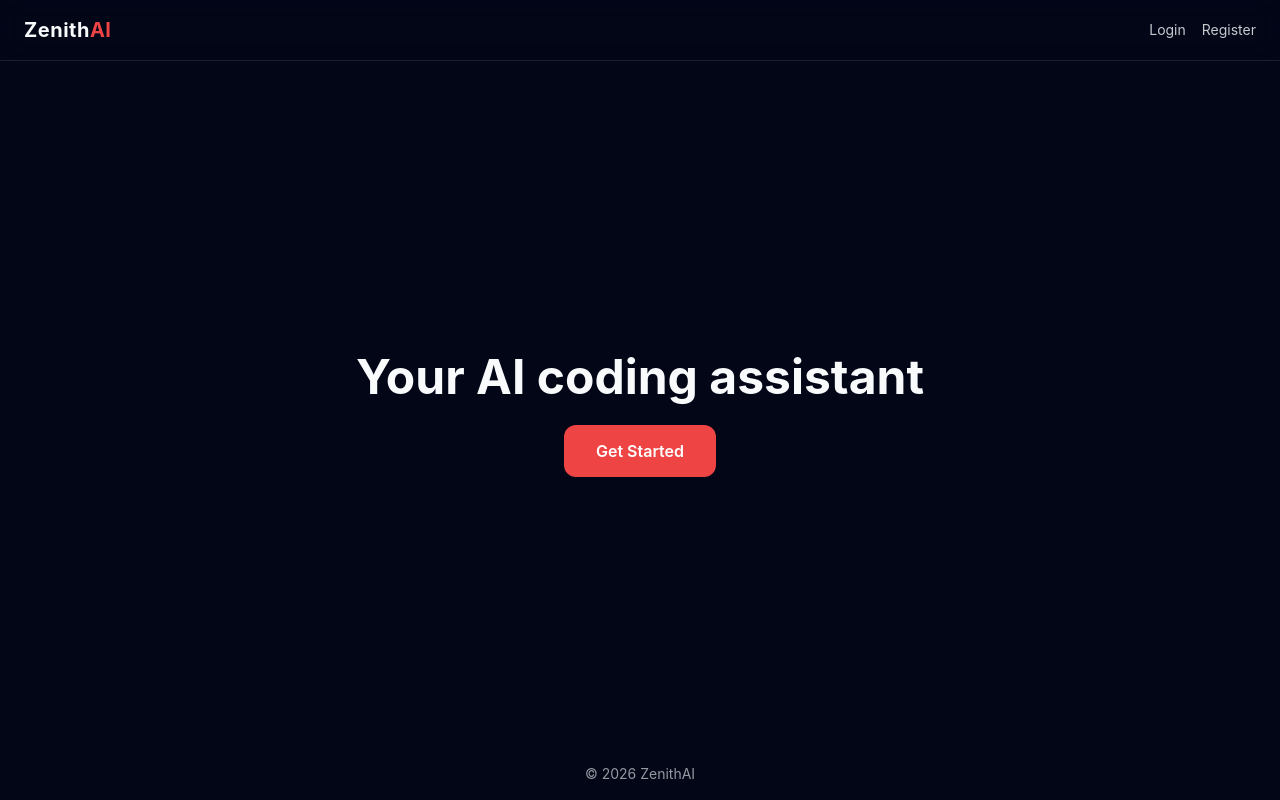
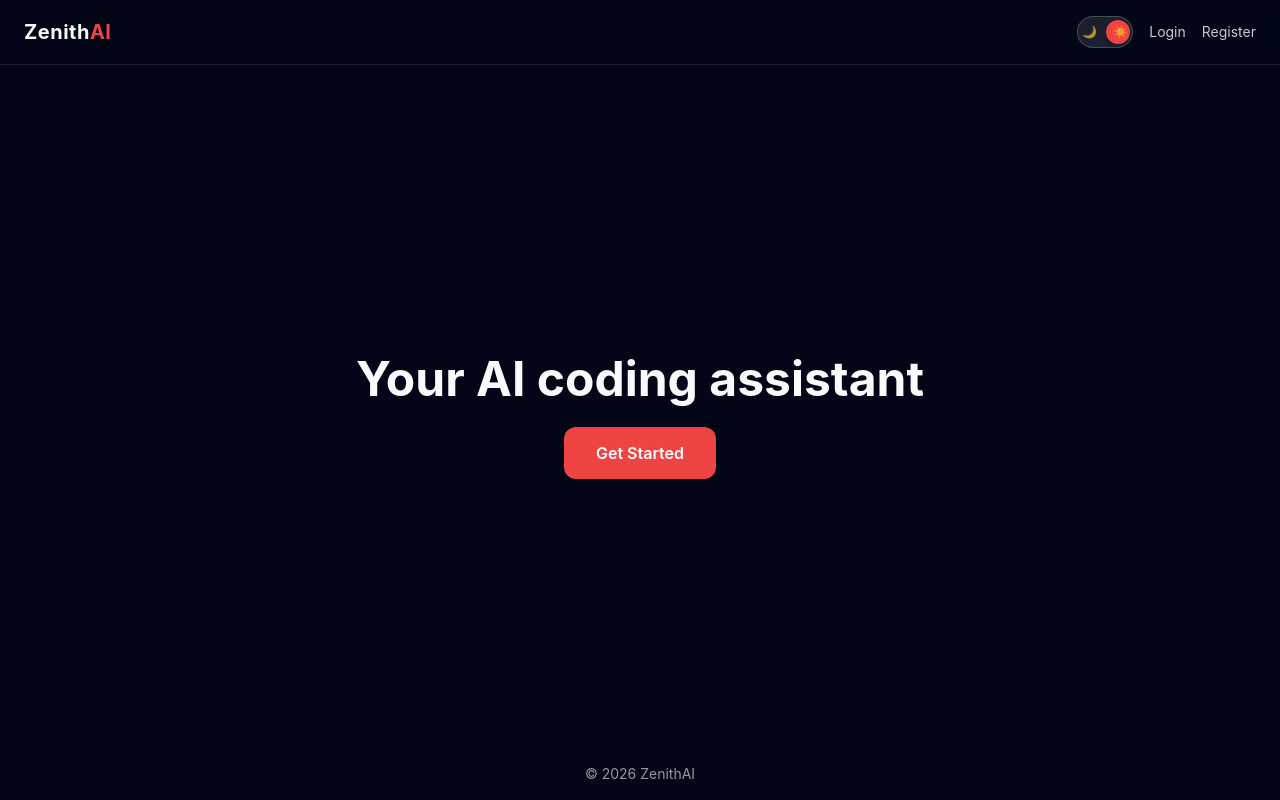
Before and after one commit to DavFilsDev/zenithAI_react-typescript-frontend, a React (Vite) app: page / in a window 1280 px wide. Built offline with nearby package versions, Linux system fonts and the light colour scheme; no server answers.

Commit message:
feat(home): integrate theme toggle into header

```diff
--- a/src/pages/Home.tsx
+++ b/src/pages/Home.tsx
@@ -1,5 +1,6 @@
 import { Link } from 'react-router-dom';
 import { useAuth } from '../contexts/AuthContext';
+import { ThemeToggle } from '../components/ui/ThemeToggle';
 
 export const Home = () => {
   const { user } = useAuth();
@@ -12,12 +13,14 @@ export const Home = () => {
         </h1>
 
         <div className="flex items-center gap-4">
+          <ThemeToggle />
+
           {!user && (
             <>
               <Link to="/login" className="text-sm opacity-80 hover:opacity-100 transition">
                 Login
               </Link>
-              <Link to="/register" className="text-sm opacity-80 hover:opacity-100 transition">
+              <Link to="/register"  className="text-sm opacity-80 hover:opacity-100 transition">
                 Register
               </Link>
             </>
```
